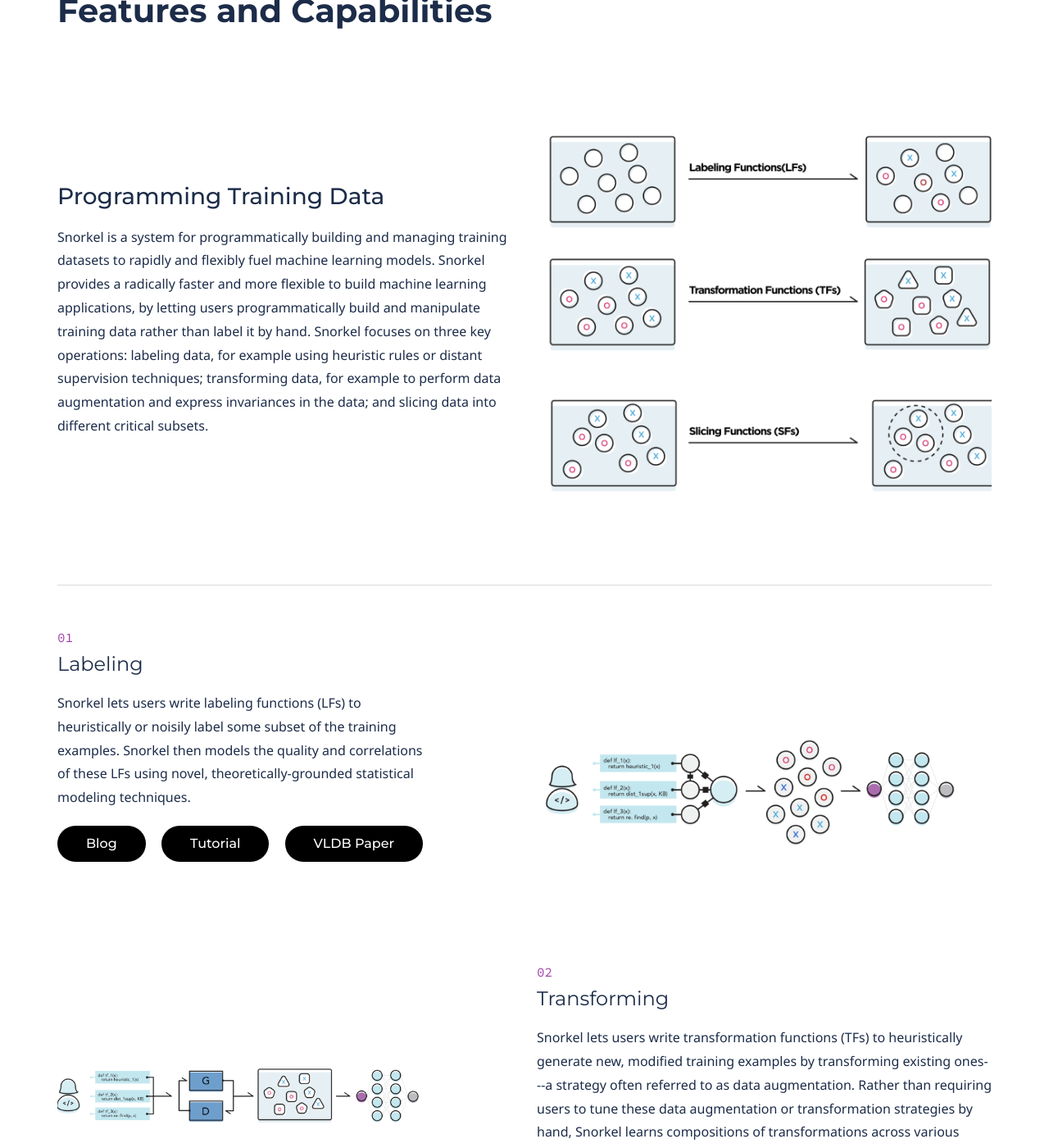
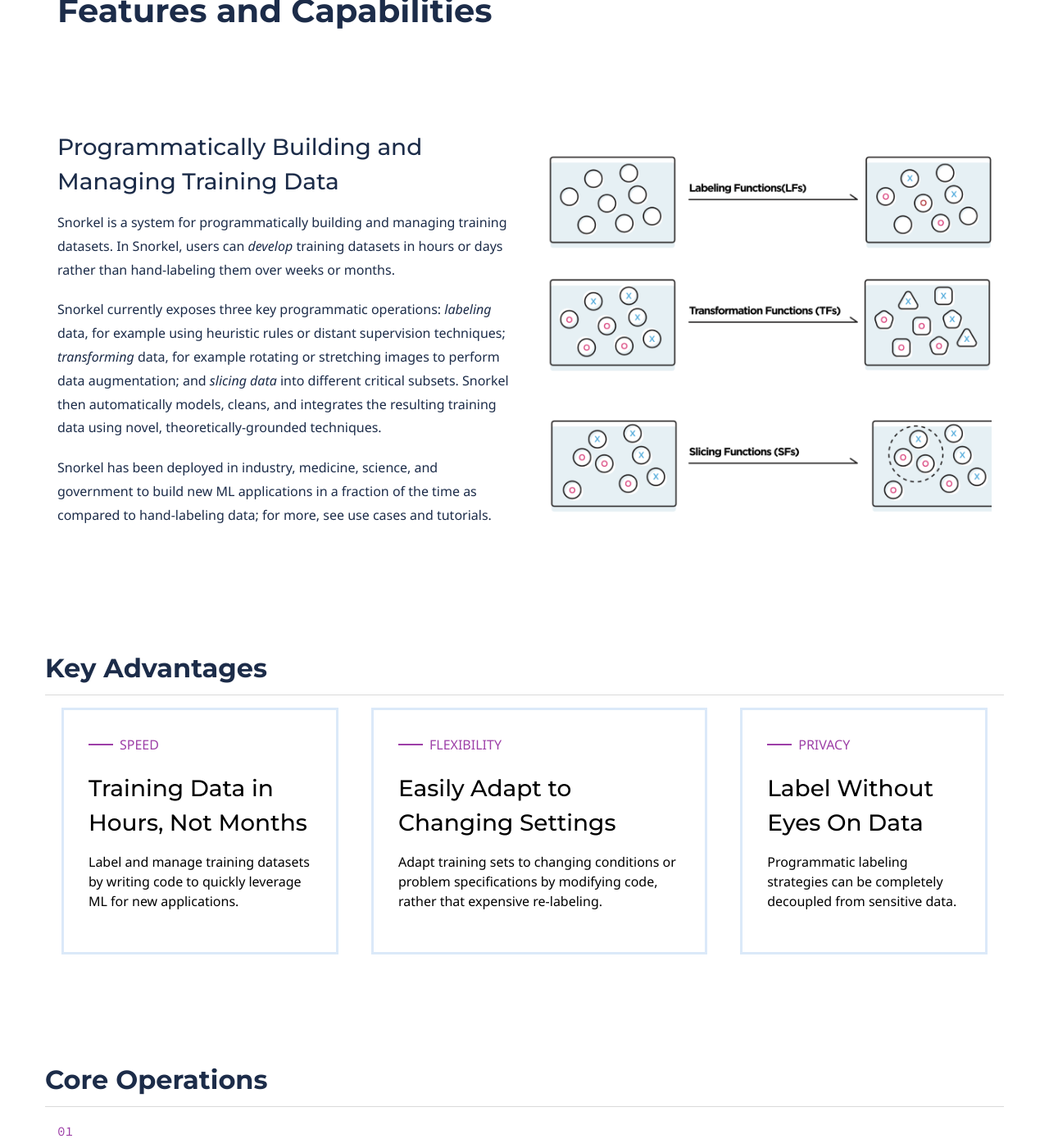
Before and after one commit to snorkel-team/website, a Jekyll site: the page built from features.html, in a window 1280 px wide and 1400 px high, scrolled down 257 px. Shown: the whole window at 82% size. Built offline with Jekyll 4.4.1, drawn with Linux system fonts in a browser that asks for light colours; some of the changed text lies outside the part shown.

Commit message:
Adding key advantages to features pg

```diff
--- a/features.html
+++ b/features.html
@@ -12,22 +12,61 @@
     </div>
     <div class="row row-spacing vertical-align mobile-padding">
       <div class="col-sm-6">
-        <h3>Programming Training Data</h3>
-        <p>Snorkel is a system for programmatically building and managing training datasets to rapidly and flexibly fuel machine learning models. Snorkel provides a radically faster and more flexible to build machine learning applications, by letting users programmatically build and manipulate training data rather than label it by hand. Snorkel focuses on three key operations: labeling data, for example using heuristic rules or distant supervision techniques; transforming data, for example to perform data augmentation and express invariances in the data; and slicing data into different critical subsets.
+        <h3>Programmatically Building and Managing Training Data</h3>
+        <p>
+          Snorkel is a system for programmatically building and managing training datasets.
+          In Snorkel, users can <i>develop</i> training datasets in hours or days rather than hand-labeling them over weeks or months.
+        </p>
+        <p>
+          Snorkel currently exposes three key programmatic operations: <i>labeling</i> data, for example using heuristic rules or distant supervision techniques; <i>transforming</i> data, for example rotating or stretching images to perform data augmentation; and <i>slicing data</i> into different critical subsets.
+          Snorkel then automatically models, cleans, and integrates the resulting training data using <a href="#">novel, theoretically-grounded techniques</a>.
+        </p>
+        <p>
+          Snorkel has been deployed in <a href="/use-cases/">industry, medicine, science, and government</a> to build new ML applications in a fraction of the time as compared to hand-labeling data; for more, see <a href="/use-cases">use cases and tutorials</a>.
         </p>
       </div>
       <div class="col-sm-6">
         <img src="/doks-theme/assets/images/layout/TrainingData.png" alt="Training Data Operations">
       </div>
     </div>
-    <hr>
     <br>
     <div class="row row-spacing mobile-padding">
+      <h2>Key Advantages</h2>
+      <div class="light-blue-card-container">
+        <div class="border-card">
+          <p class="subheadline">Speed</p>
+          <h3>
+            Training Data in Hours, Not Months
+          </h3>
+          <p>
+            Label and manage training datasets by writing code to quickly leverage ML for new applications.
+          </p>
+        </div>
+        <div class="border-card">
+          <p class="subheadline">Flexibility</p>
+          <h3>Easily Adapt to Changing Settings</h3>
+          <p>
+            Adapt training sets to changing conditions or problem specifications by modifying code, rather that expensive re-labeling.
+          </p>
+        </div>
+        <div class="border-card">
+          <p class="subheadline">Privacy</p>
+          <h3>Label Without Eyes On Data</h3>
+          <p>
+            Programmatic labeling strategies can be completely decoupled from sensitive data.
+          </p>
+        </div>
+      </div>
+    </div>
+    <br>
+    <div class="row row-spacing mobile-padding">
+      <h2>Core Operations</h2>
       <div class="col-sm-5">
         <p class="purple-numbers">01</p>
         <h4>Labeling</h4>
         <p>
-          Snorkel lets users write labeling functions (LFs) to heuristically or noisily label some subset of the training examples. Snorkel then models the quality and correlations of these LFs using novel, theoretically-grounded statistical modeling techniques.
+          Snorkel lets users write labeling functions (LFs) to heuristically or noisily label some subset of the training examples.
+          Snorkel then models the quality and correlations of these LFs using novel, theoretically-grounded statistical modeling techniques.
         </p>
         <button href="http://hazyresearch.github.io/snorkel/blog/weak_supervision.html" class="btn btn--rounded btn--dark">Blog</button>
         <button href="snorkel.org" class="btn btn--rounded btn--dark">Tutorial</button>
```
Also changed, not shown: other parts of features.html (+2 -1 lines).
